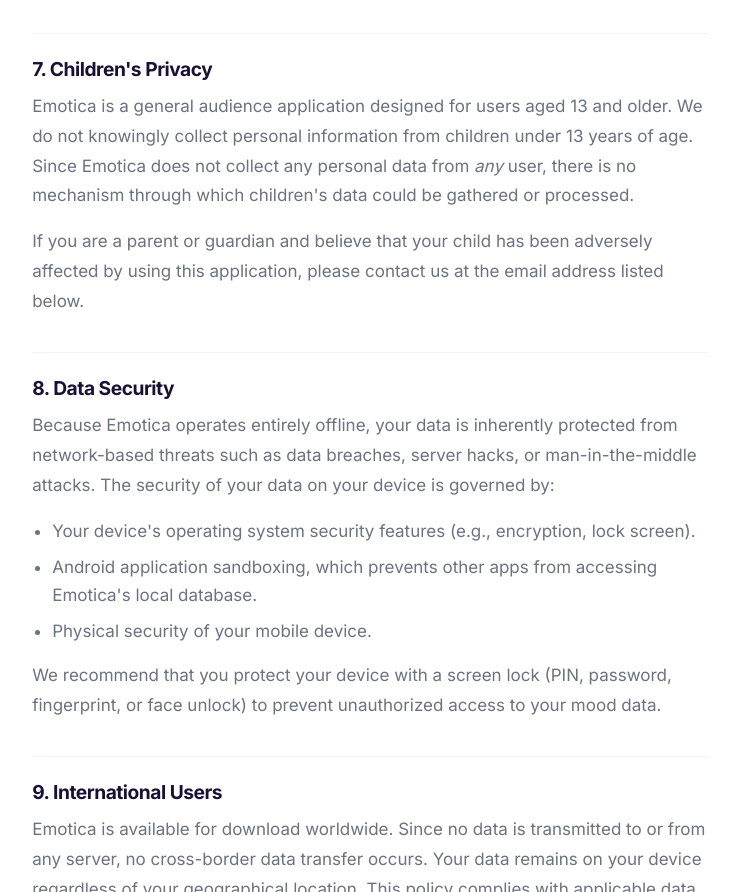
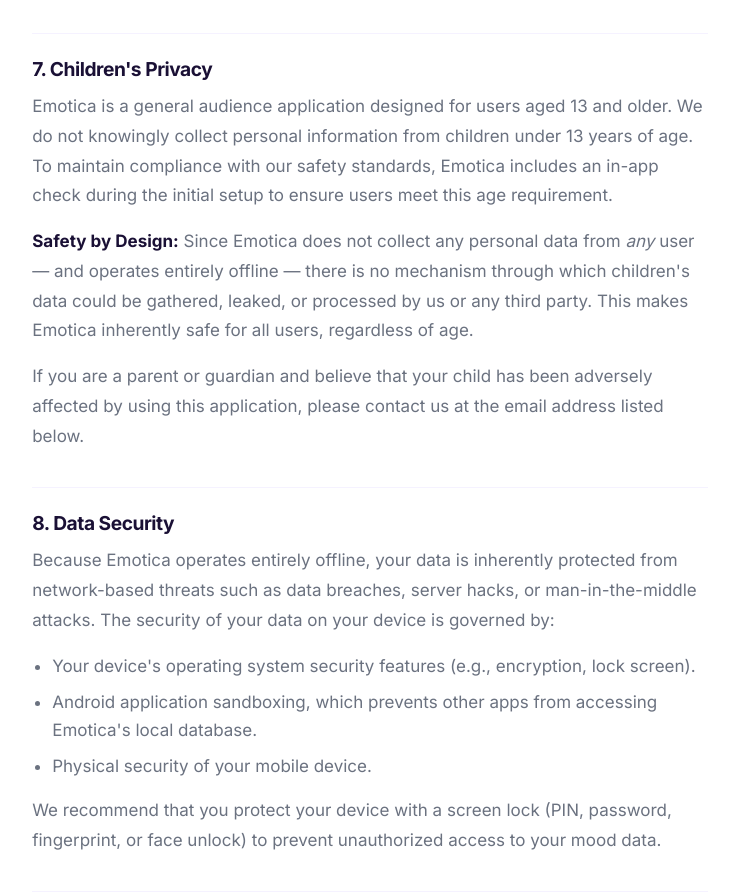
Before and after one commit to theashay/Emotica, a plain HTML site: page privacy.html in a window 1280 px wide. Shown: the part 3510-4402 px from the top of the page, without its empty margins (270-1005 px from the left). Drawn offline with Linux system fonts and the light colour scheme.

Commit message:
Added Children policy points for Play Store

```diff
--- a/privacy.html
+++ b/privacy.html
@@ -153,9 +153,14 @@
 
                     <h2>7. Children's Privacy</h2>
                     <p>Emotica is a general audience application designed for users aged 13 and older. We do not
-                        knowingly collect personal information from children under 13 years of age. Since Emotica does
-                        not collect any personal data from <em>any</em> user, there is no mechanism through which
-                        children's data could be gathered or processed.</p>
+                        knowingly collect personal information from children under 13 years of age. To maintain
+                        compliance with our safety standards, Emotica includes an in-app check during the initial setup
+                        to ensure users meet this age requirement.</p>
+                    <p><strong>Safety by Design:</strong> Since Emotica does not collect any personal data from
+                        <em>any</em> user — and operates entirely offline — there is no mechanism through which
+                        children's data could be gathered, leaked, or processed by us or any third party. This makes
+                        Emotica inherently safe for all users, regardless of age.
+                    </p>
                     <p>If you are a parent or guardian and believe that your child has been adversely affected by using
                         this application, please contact us at the email address listed below.</p>
 
```
Also changed, not shown: terms.html (+4 -3 lines).
